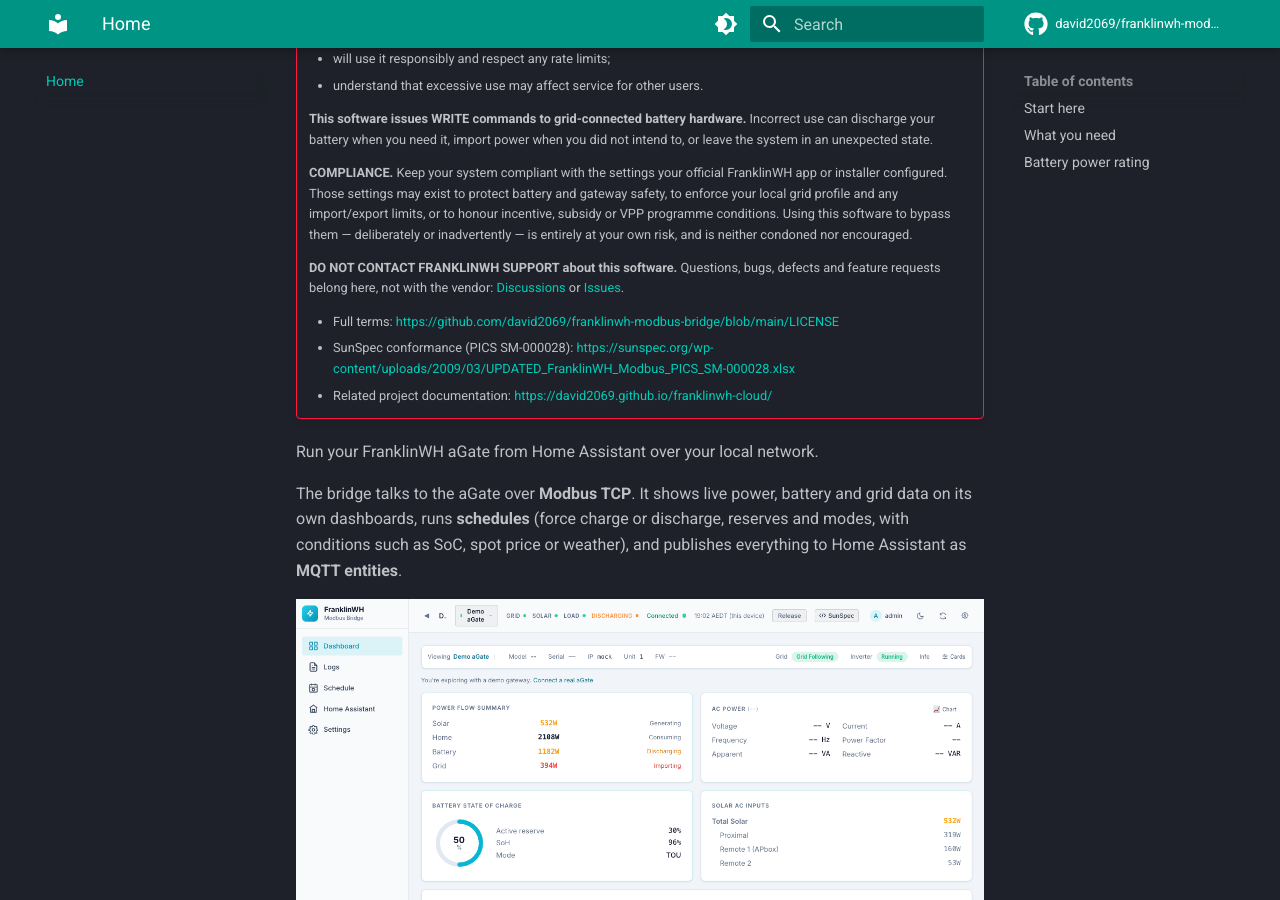
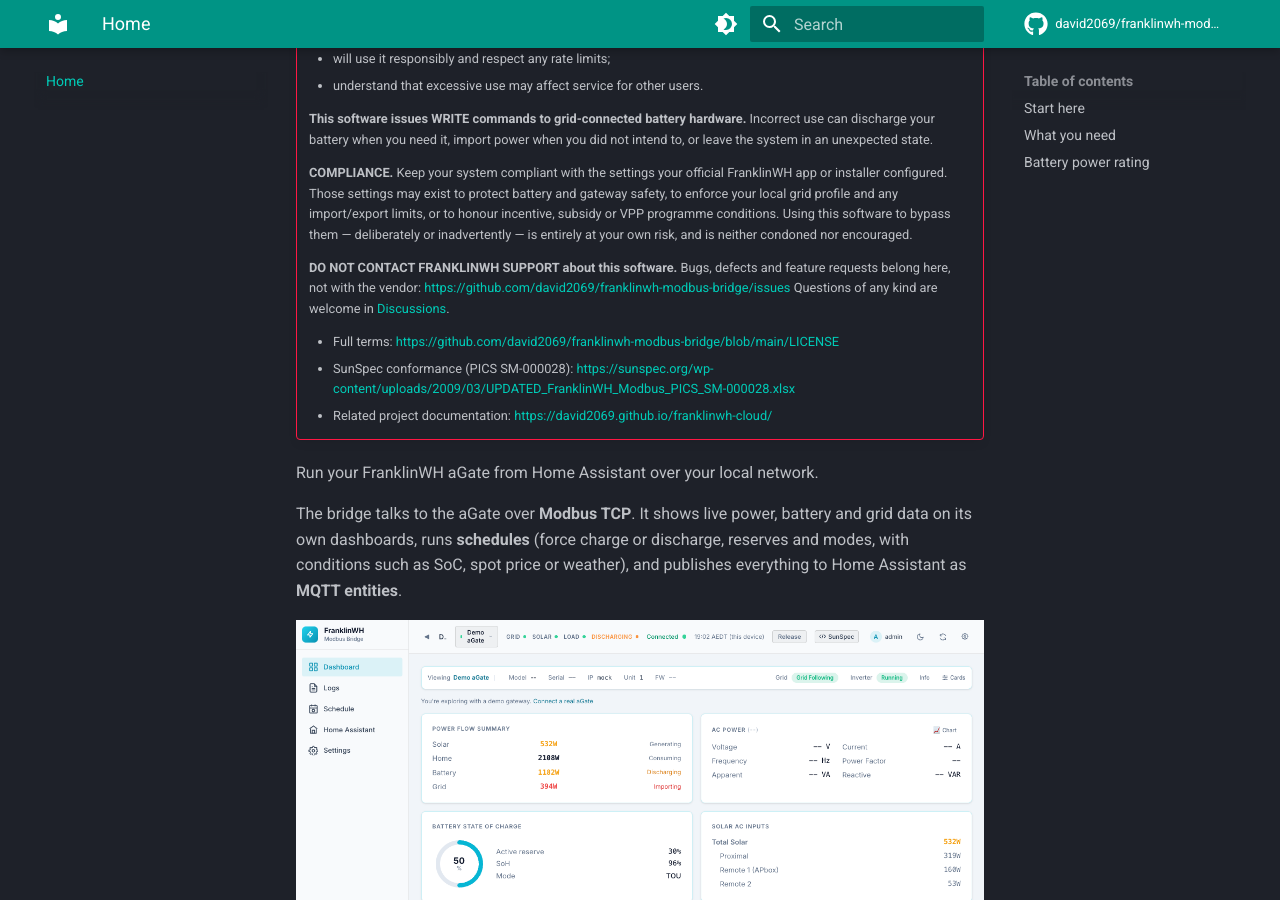
Before and after one commit to david2069/franklinwh-modbus-bridge, an MkDocs documentation site: the page built from docs/index.md, in a window 1280 px wide and 900 px high, scrolled down 464 px. Built offline with MkDocs 1.6.1 and Material for MkDocs 9.7.7, drawn with Linux system fonts in a browser that asks for light colours; comment, search, counter and statistics services are not loaded.

Commit message:
docs: keep the disclaimer word for word; Discussions on its own line
test_docs_disclaimer requires disclaimer.FULL verbatim in docs/index.md; #316
had reworded its support line.

Co-Authored-By: Claude Opus 5.5 <noreply@anthropic.com>
Claude-Session: https://claude.ai/code/session_01Y16KzdPEVsgLsqKASFjb7K

```diff
--- a/docs/index.md
+++ b/docs/index.md
@@ -30,10 +30,11 @@
     conditions. Using this software to bypass them — deliberately or inadvertently
     — is entirely at your own risk, and is neither condoned nor encouraged.
 
-    **DO NOT CONTACT FRANKLINWH SUPPORT about this software.** Questions, bugs,
-    defects and feature requests belong here, not with the vendor:
-    [Discussions](https://github.com/david2069/franklinwh-modbus-bridge/discussions)
-    or [Issues](https://github.com/david2069/franklinwh-modbus-bridge/issues).
+    **DO NOT CONTACT FRANKLINWH SUPPORT about this software.** Bugs, defects and
+    feature requests belong here, not with the vendor:
+    <https://github.com/david2069/franklinwh-modbus-bridge/issues>
+    Questions of any kind are welcome in
+    [Discussions](https://github.com/david2069/franklinwh-modbus-bridge/discussions).
 
     - Full terms: <https://github.com/david2069/franklinwh-modbus-bridge/blob/main/LICENSE>
     - SunSpec conformance (PICS SM-000028): <https://sunspec.org/wp-content/uploads/2009/03/UPDATED_FranklinWH_Modbus_PICS_SM-000028.xlsx>
```
